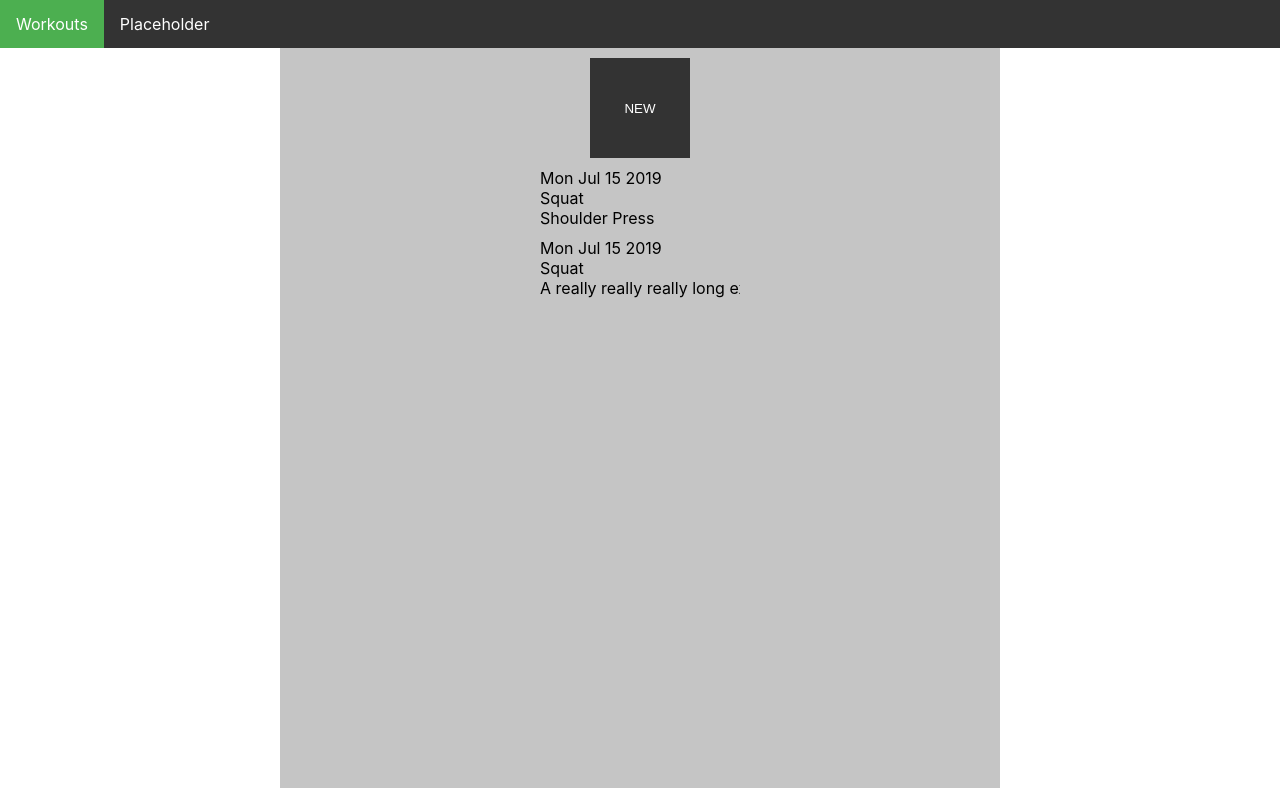
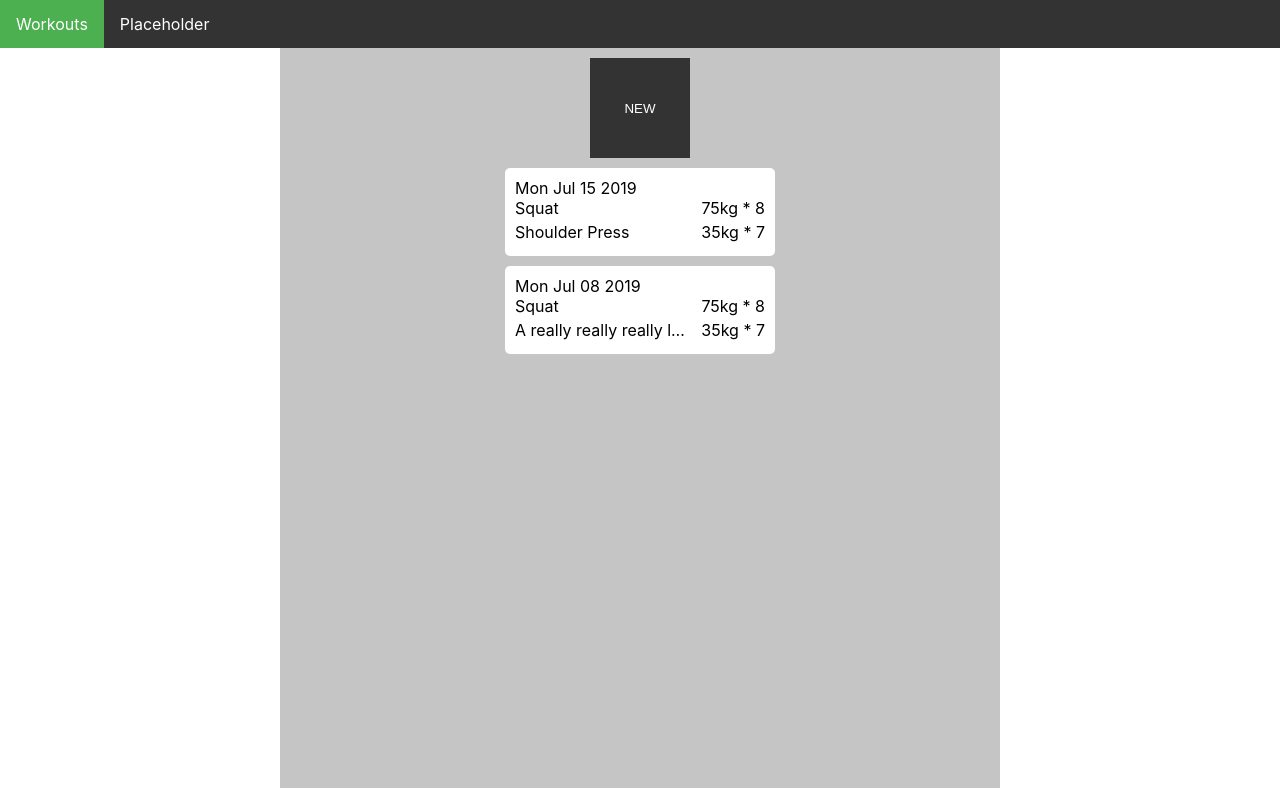
Before and after one commit to LauSam09/gym, a React (Create React App) app in the folder client/: page / in a window 1280 px wide. Built offline with nearby package versions, Linux system fonts and the light colour scheme.

Commit message:
Adjusted layout and added best set.

```diff
--- a/client/src/components/workout-list/Workout.module.css
+++ b/client/src/components/workout-list/Workout.module.css
@@ -1,3 +1,14 @@
 .container > div {
     white-space: nowrap;
 }
+
+.exercise-name {
+    display: inline-block;
+    max-width: 175px;
+    text-overflow: ellipsis;
+    overflow: hidden;
+}
+
+.exercise-set {
+    float: right;
+}
--- a/client/src/components/workout-list/Workout.tsx
+++ b/client/src/components/workout-list/Workout.tsx
@@ -10,7 +10,8 @@ export default function Workout (props: WorkoutProps) {
   return <div className={styles.container}>
     {props.workout.date.toDateString()}
     {props.workout.exercises?.map((exercise, index) => <div key={index}>
-      {exercise.name}
+      <span className={styles['exercise-name']}>{exercise.name}</span>
+      <span className={styles['exercise-set']}>{exercise.bestSet?.weight}kg * {exercise.bestSet?.repetitions}</span>
     </div>)}
   </div>
 }
--- a/client/src/pages/workouts/Workouts.module.css
+++ b/client/src/pages/workouts/Workouts.module.css
@@ -13,6 +13,9 @@
 
 .workout-list > li {
   margin-bottom: 10px;
-  width: 200px;
   overflow: hidden;
+  background-color: white;
+  padding: 10px;
+  border-radius: 5px;
+  width: 250px;
 }
--- a/client/src/pages/workouts/Workouts.tsx
+++ b/client/src/pages/workouts/Workouts.tsx
@@ -12,7 +12,7 @@ const workouts = [
     ]
   },
   {
-    date: new Date(2019, 6, 15, 17, 30),
+    date: new Date(2019, 6, 8, 17, 30),
     exercises: [
       { name: 'Squat', bestSet: { weight: 75, repetitions: 8 } },
       { name: 'A really really really long exercise', bestSet: { weight: 35, repetitions: 7 } }
```
